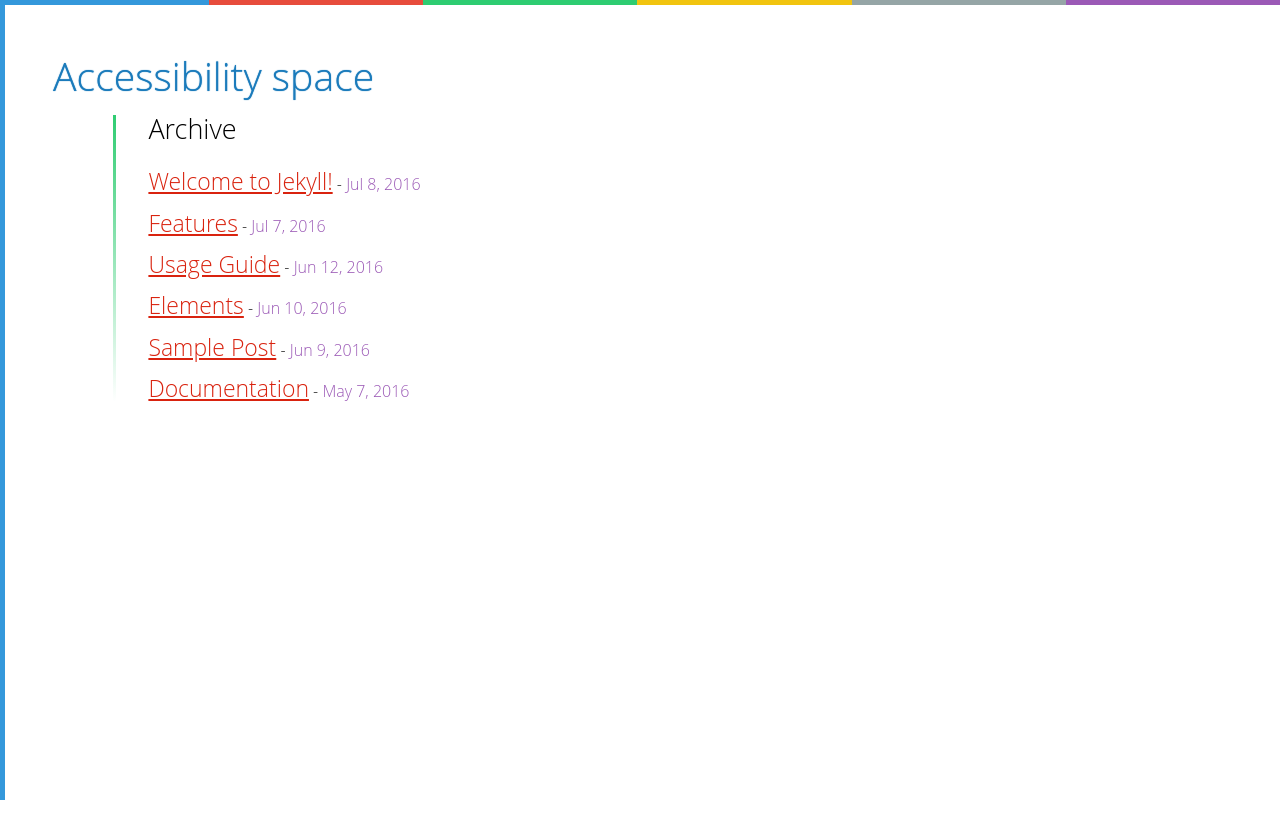
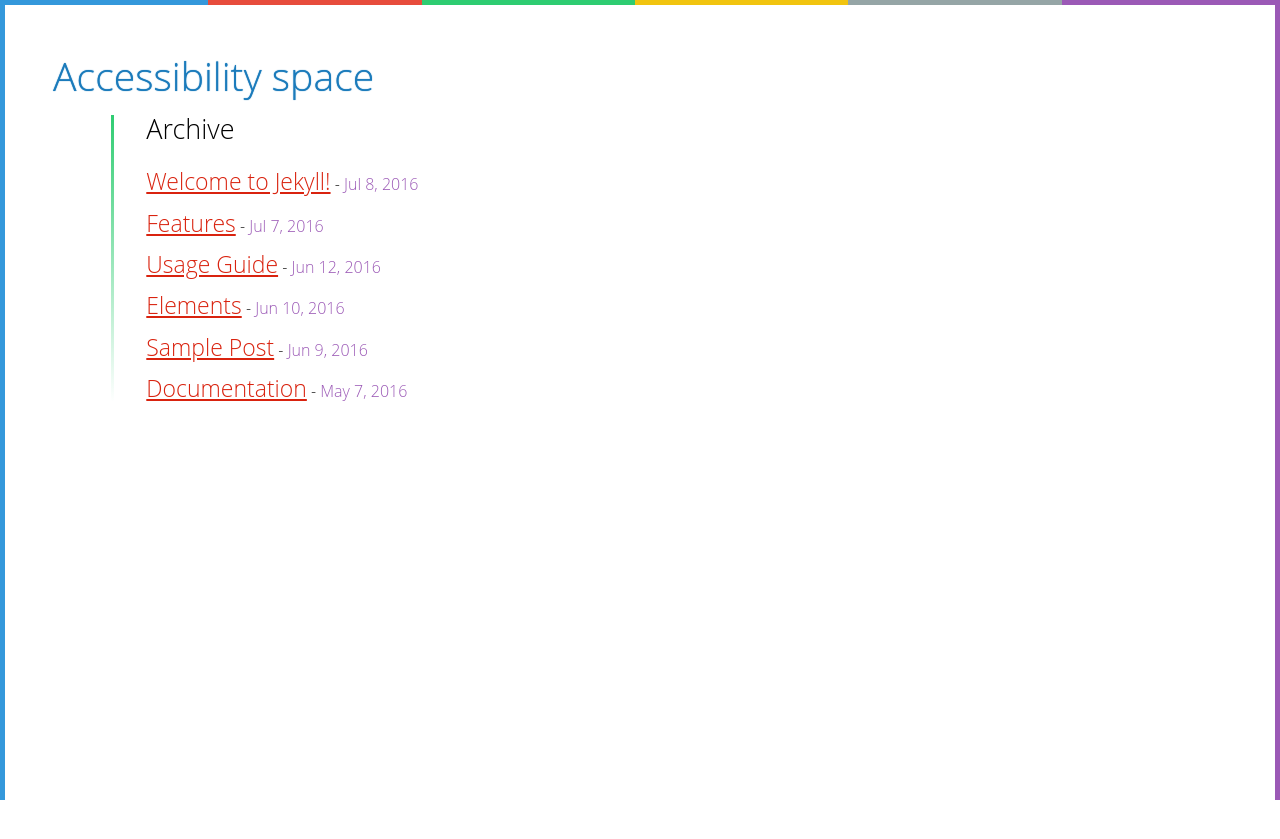
Before and after one commit to accessibilityspace/accessibilityspace.github.io, a Jekyll site: the page built from index.html, in a window 1280 px wide. Shown: the top 839 px of the page. Built offline with Jekyll 4.4.1, drawn with Linux system fonts in a browser that asks for light colours.

Commit message:
fix: couple of small (irrelevant) css tweaks

```diff
--- a/_sass/_layout.scss
+++ b/_sass/_layout.scss
@@ -43,6 +43,7 @@ body {
     height: 100%;
     width:100%;
     border-left: 5px solid #3498db;
+    border-right: 5px solid #9b59b6;
 }
 
 .post-list {
@@ -71,7 +72,7 @@ html, body {
 }
 
 .site-header {
-    a {
+    .go-home {
         text-decoration: none;
 
         &:hover, &:focus {
@@ -128,7 +129,7 @@ body {
 }
 
 #content {
-    padding-right: 1em;
+    padding-right: 2em;
 }
 
 .main-header-title {
```
